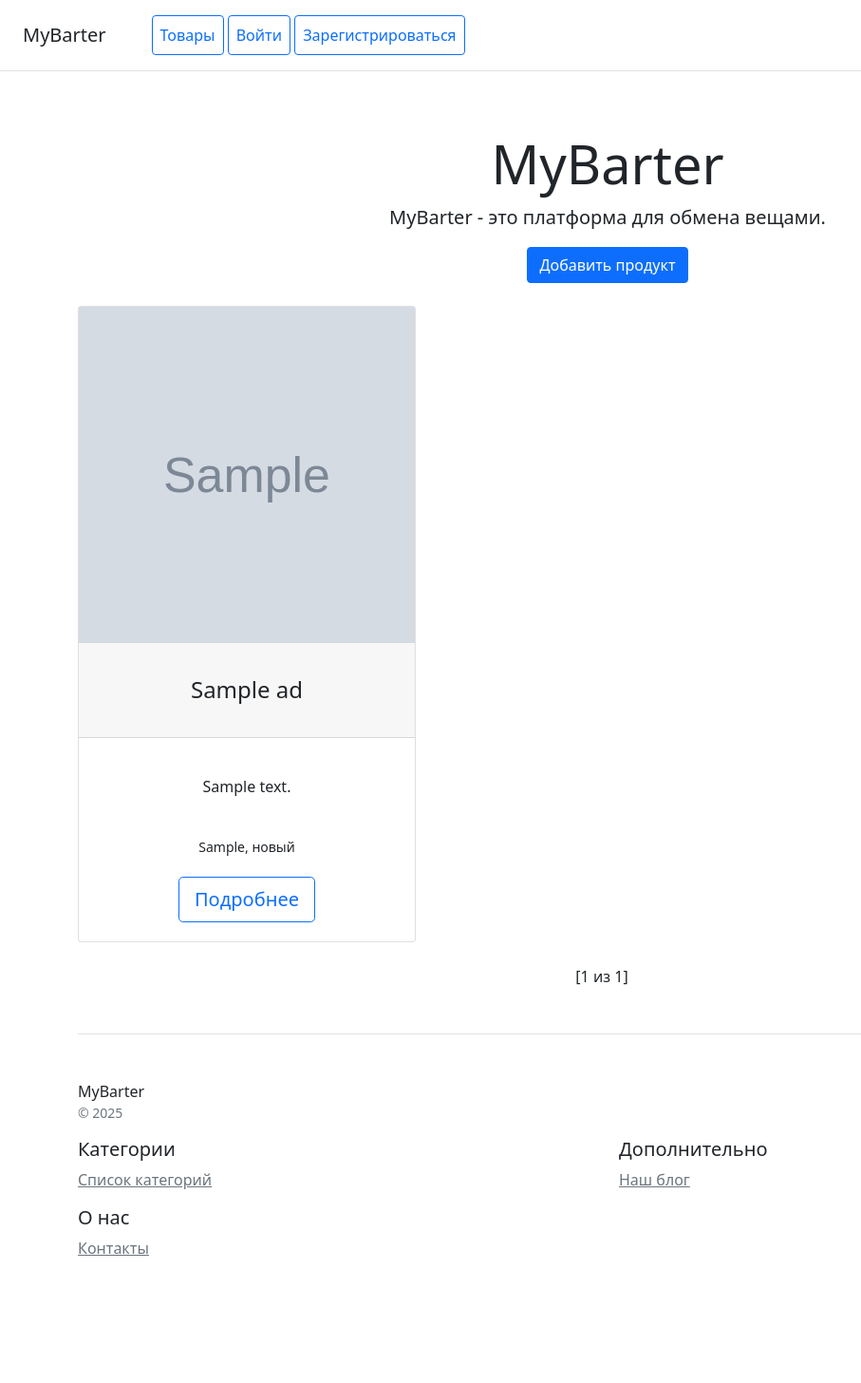
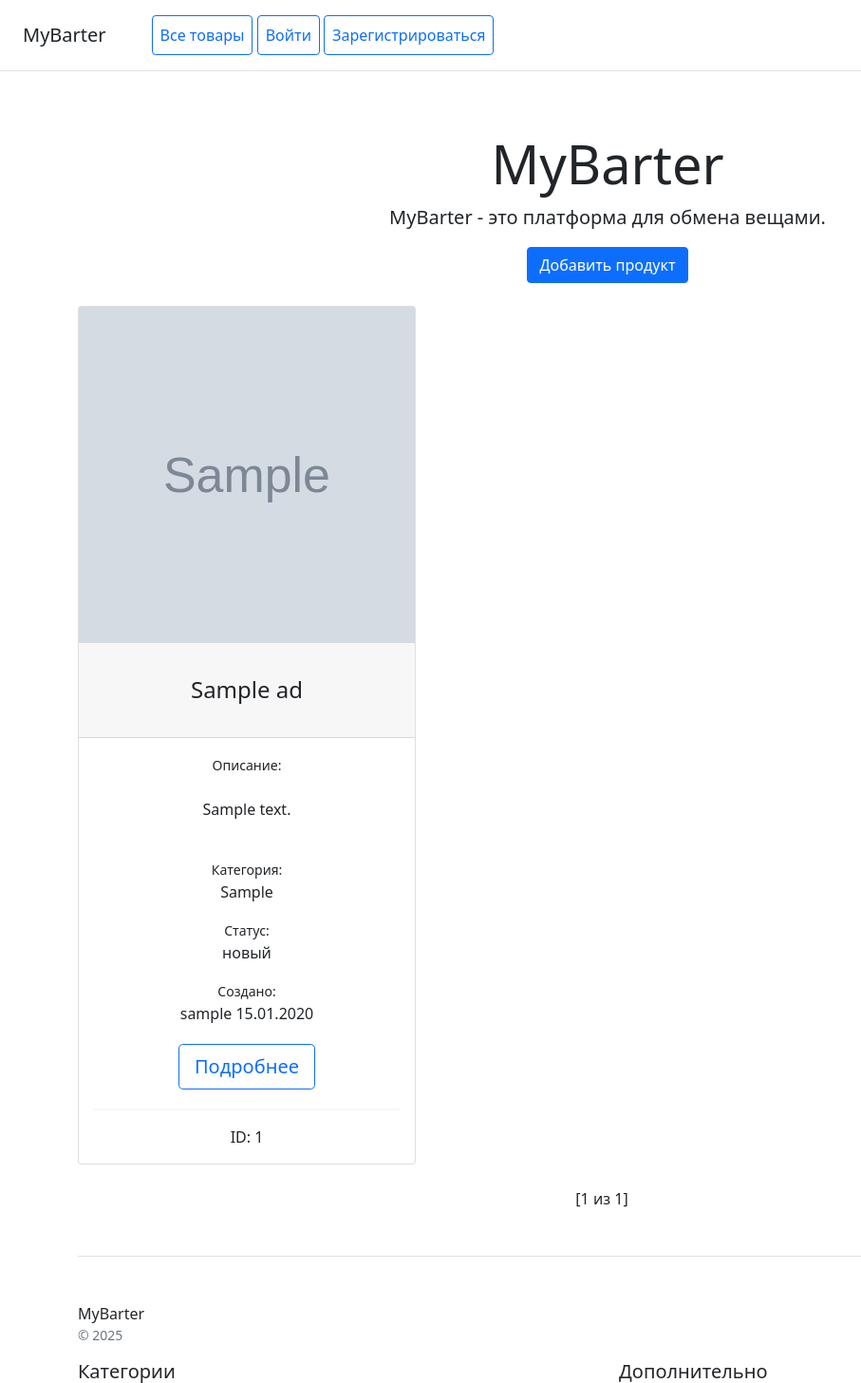
Before and after one commit to nex-kex/Barter-Platform, a Django app: page /ads/ in a window 1280 px wide. Shown: the top 1456 px of the page at 95% size, without its empty margins (0-907 px from the left). Before the commit the page ends 1322 px from the top, so only its background shows below. Run offline with Django 5.2, Linux system fonts and the light colour scheme; tables that the repository leaves empty hold one stand-in row (values such as "Sample post"); grey boxes marked "Sample" are stand-in pictures; parts of the project's set-up code (start-up, migrations or seed data) failed here and were passed over; some libraries are stand-ins or nearby versions.

Commit message:
Changes in templates info

```diff
--- a/ads/templates/ads/ad_detail.html
+++ b/ads/templates/ads/ad_detail.html
@@ -21,7 +21,7 @@
                     {{ object.title }} руб.
                 </h1>
                 <p class="card-text"><small class="text-body-secondary">
-                    {{ object.category }}, {{ object.condition }}
+                    {{ object.category }}, {{ object.get_condition_display }}
                 </small></p>
                 <p class="card-text">
                     {{ object.description }}
@@ -38,7 +38,7 @@
                 {% endif %}
 
                 <p class="card-text mt-2"><small class="text-body-secondary">
-                    Создано {{ object.created_at | date:"d.m.Y" }}
+                    Создано {{ object.user }} {{ object.created_at | date:"d.m.Y" }}
                 </small></p>
             </div>
         </div>
--- a/ads/templates/ads/ad_list.html
+++ b/ads/templates/ads/ad_list.html
@@ -10,7 +10,6 @@
     {% for ad in object_list %}
     <div class="col-4">
         <div class="card mb-4 box-shadow">
-            <!-- Обертка с фиксированным соотношением сторон -->
             <div style="position: relative; width: 100%; padding-top: 100%; overflow: hidden;">
                 <img src="/media/{{ ad.image_url }}"
                      style="position: absolute; top: 0; left: 0; width: 100%; height: 100%; object-fit: cover;">
@@ -20,14 +19,20 @@
                 <h4 class="my-0 font-weight-normal">{{ ad.title | truncatechars:45 }}</h4>
             </div>
             <div class="card-body">
+                <small class="text-body-secondary">Описание: </small>
                 <p style="height: 70px; display: flex; align-items: center; justify-content: center;">
                     {{ ad.description | truncatechars:130 }}
                 </p>
-                <p class="card-text"><small class="text-body-secondary">
-                    {{ ad.category }}, {{ ad.get_condition_display }}
-                </small></p>
+                <small class="text-body-secondary">Категория: </small>
+                <p class="card-text">{{ ad.category }}</p>
+                <small class="text-body-secondary">Статус: </small>
+                <p class="card-text">{{ ad.get_condition_display }}</p>
+                <small class="text-body-secondary">Создано: </small>
+                <p class="card-text">{{ ad.user }} {{ ad.created_at | date:"d.m.Y" }}</p>
                 <a href="{% url 'ads:ad-detail' ad.pk %}"
                    class="btn btn-lg btn-block btn-outline-primary m-1">Подробнее</a>
+                <hr class="border border-1 opacity-75">
+                <p class="card-text m-0 p-0">ID: {{ ad.pk }}</p>
             </div>
         </div>
     </div>
--- a/ads/templates/ads/base.html
+++ b/ads/templates/ads/base.html
@@ -11,12 +11,19 @@
     <h5 class="my-0 mr-md-auto font-weight-normal">MyBarter</h5>
     <nav class="ms-5">
         {% if not user.is_authenticated %}
-        <a class="p-2 btn btn-outline-primary" href="{% url 'ads:ad-list' %}">Товары</a>
+        <a class="p-2 btn btn-outline-primary" href="{% url 'ads:ad-list' %}">Все товары</a>
         <a class="p-2 btn btn-outline-primary" href="{% url 'users:login' %}">Войти</a>
         <a class="p-2 btn btn-outline-primary" href="{% url 'users:register' %}">Зарегистрироваться</a>
         {% else %}
-        <a class="p-2 btn btn-outline-primary" href="{% url 'ads:not-user-ad-list' %}">Товары</a>
-        <a class="p-2 btn btn-outline-primary" href="{% url 'ads:user-ad-list' %}">Мои товары</a>
+
+        <a class="dropdown-toggle p-2 btn btn-outline-primary" href="#" role="button" data-bs-toggle="dropdown"
+           aria-expanded="false">
+            Товары
+        </a>
+        <ul class="dropdown-menu">
+            <li><a class="dropdown-item" href="{% url 'ads:user-ad-list' %}">Мои товары</a></li>
+            <li><a class="dropdown-item" href="{% url 'ads:not-user-ad-list' %}">Остальные</a></li>
+        </ul>
 
         <a class="dropdown-toggle p-2 btn btn-outline-primary" href="#" role="button" data-bs-toggle="dropdown"
            aria-expanded="false">
```
